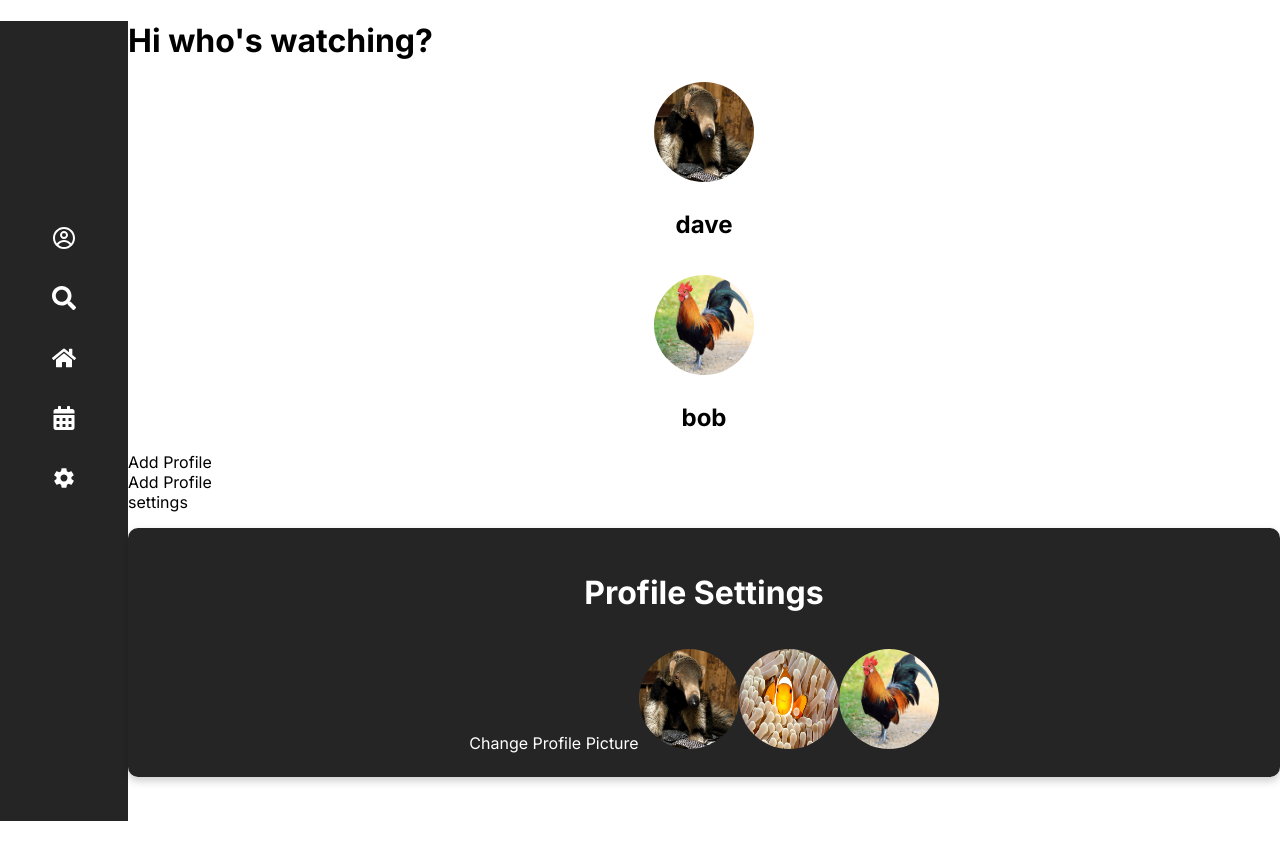
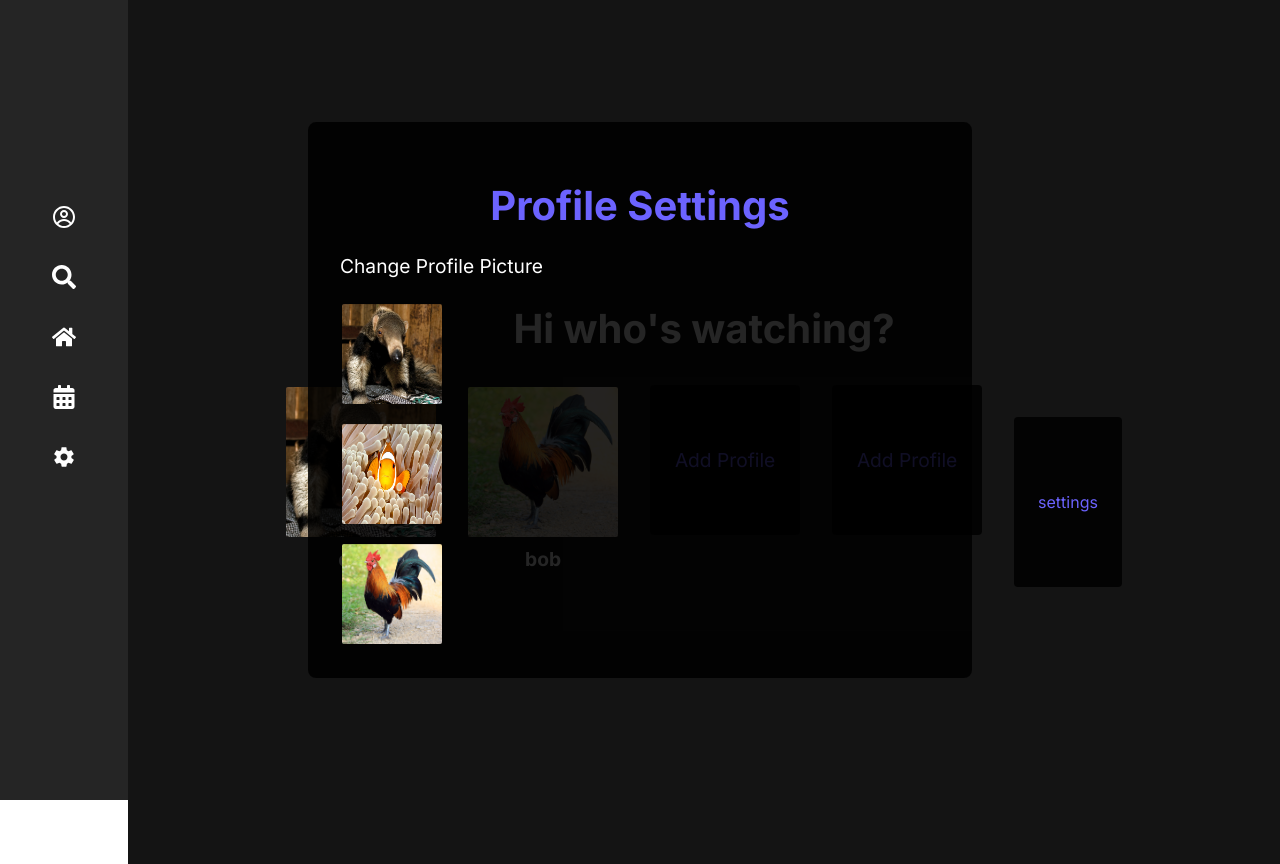
Before and after one commit to SethMcN/Netflix-Clone, a React (Vite) app: page /profiles in a window 1280 px wide. Both pictures are taken after a click on the element "settings". Before the commit the page ends 821 px from the top, so only its background shows below. Built offline with nearby package versions, Linux system fonts and the light colour scheme; no server answers; a web font is replaced by a local one.

Commit message:
improved css on profile page

```diff
--- a/src/pages/ProfileScreenStyle.css
+++ b/src/pages/ProfileScreenStyle.css
@@ -1,132 +1,156 @@
-.profile-container {
-    background-color: var(--secondary-color);
-    max-height: 100vh;
-    overflow-y: auto;
-    padding: 1rem;
+/* Profile Screen Container */
+.profiles-container {
+    display: flex;
+    flex-direction: column;
+    align-items: center;
+    justify-content: center;
+    min-height: 100vh;
+    background-color: var(--primary-color);
+    color: var(--text-color);
+    padding: 2rem;
 }
 
-.profile-container::-webkit-scrollbar {
-    width: 0;
-}
-
-.profile-container h1 {
-    color: var(--text-color);
+.profiles-container h1 {
     font-size: 2.5rem;
-    margin: 1rem 0;
-    padding: 0 1rem;
+    margin-bottom: 2rem;
     text-align: center;
 }
 
-.form-container {
+/* Profile Cards Layout */
+.profiles {
     display: flex;
+    flex-wrap: wrap;
     justify-content: center;
-    align-items: center;
-    margin-top: 10%;
-    height: 100%;
+    gap: 2rem;
+    max-width: 1200px;
 }
 
-.sign-up-form {
+/* Individual Profile Card */
+.profile-card {
     display: flex;
+    flex-direction: column;
+    align-items: center;
+    cursor: pointer;
+    transition: transform 0.3s ease;
+    width: 150px;
+}
+
+.profile-card:hover {
+    transform: scale(1.1);
+}
+
+.profile-card img {
+    width: 100%;
+    height: 150px;
+    border-radius: 4px;
+    object-fit: cover;
+    border: 2px solid transparent;
+}
+
+.profile-card:hover img {
+    border-color: var(--text-color);
+}
+
+.profile-card h2 {
+    margin-top: 0.5rem;
+    font-size: 1.2rem;
+    text-align: center;
+}
+
+/* Add Profile Button */
+.profiles div:nth-last-child(2),
+.profiles div:nth-last-child(3) {
+    display: flex;
+    align-items: center;
     justify-content: center;
+    width: 150px;
+    height: 150px;
+    background-color: var(--secondary-color);
+    border-radius: 4px;
+    color: var(--active-color);
+    font-size: 1.2rem;
+    cursor: pointer;
+    transition: background-color 0.3s ease;
+}
+
+.profiles div:nth-last-child(2):hover,
+.profiles div:nth-last-child(3):hover {
+    background-color: rgba(108, 99, 255, 0.2);
+}
+
+/* Settings Button */
+.profiles div:last-child {
+    display: flex;
     align-items: center;
+    justify-content: center;
+    background-color: var(--secondary-color);
+    padding: 0.75rem 1.5rem;
+    border-radius: 4px;
+    color: var(--active-color);
+    cursor: pointer;
+    margin-top: 2rem;
+    transition: background-color 0.3s ease;
+}
+
+.profiles div:last-child:hover {
+    background-color: rgba(108, 99, 255, 0.2);
+}
+
+/* Profile Settings Page */
+.profile-settings-container {
+    position: fixed;
+    top: 50%;
+    left: 50%;
+    transform: translate(-50%, -50%);
+    background-color: var(--secondary-color);
+    padding: 2rem;
+    border-radius: 8px;
+    z-index: 100;
+    width: 80%;
+    max-width: 600px;
+}
+
+.profile-settings-container h1 {
+    color: var(--active-color);
+    margin-bottom: 1.5rem;
+}
+
+.profile-settings-container span {
+    display: flex;
     flex-direction: column;
     gap: 1rem;
 }
 
-.sign-up-form ul {
-    list-style: none;
-    padding: 0;
-}
-
-.sign-up-form p {
-    color: var(--text-color);
-    font-size: 1rem;
-}
-
-.form-container input {
-    width: 80%;
-    padding: 0.5rem;
-    margin: 0.5rem 0;
-    border: 1px solid var(--active-color);
-    border-radius: 20px;
-    font-size: 1rem;
-    outline: none;
-    transition: border-color 0.3s ease;
-}
-
-.form-container input:focus {
-    border-color: var(--text-color);
-}
-
-#sign-up-button {
-    background-color: var(--active-color);
-    color: var(--text-color);
-    padding: 0.5rem 1rem;
-    border: none;
-    border-radius: 20px;
-    margin-top: 1rem;
-    cursor: pointer;
-    font-size: 1rem;
-    transition: background-color 0.3s ease, color 0.3s ease;
-}
-
-#sign-up-button:hover {
-    background-color: var(--text-color);
-    color: var(--active-color);
-}
-
-/* Settings page */
-.profile-settings-container {
-    display: flex;
-    justify-content: center;
-    align-items: center;
-    margin-top: 1rem;
-    flex-direction: column;
-    gap: 1rem;
-    background-color: var(--secondary-color);
-    color: var(--text-color);
-    padding: 1.5rem;
-    border-radius: 10px;
-    box-shadow: 0 4px 8px rgba(0, 0, 0, 0.2);
+.profile-settings-container label {
+    font-size: 1.2rem;
+    margin-bottom: 0.5rem;
 }
 
 .profile-settings-container img {
     width: 100px;
     height: 100px;
-    border-radius: 50%;
+    border-radius: 4px;
     cursor: pointer;
-    transition: transform 0.3s ease, box-shadow 0.3s ease;
+    margin-right: 1rem;
+    border: 2px solid transparent;
+    transition: border-color 0.3s ease;
 }
 
 .profile-settings-container img:hover {
-    transform: scale(1.1);
-    box-shadow: 0 4px 8px rgba(0, 0, 0, 0.3);
+    border-color: var(--active-color);
 }
 
-/* Profile Card */
-.profile-card {
-    display: flex;
-    justify-content: center;
-    align-items: center;
-    margin-top: 1rem;
-    flex-direction: column;
-    gap: 0.5rem;
-    cursor: pointer;
-    transition: transform 0.3s ease, box-shadow 0.3s ease;
+/* Responsive adjustments */
+@media (max-width: 768px) {
+    .profiles {
+        gap: 1rem;
     }
 
-.profile-card:hover {
-    transform: scale(1.05);
-    box-shadow: 0 4px 8px rgba(0, 0, 0, 0.2);
+    .profile-card {
+        width: 120px;
     }
 
     .profile-card img {
-    width: 100px;
-    height: 100px;
-    border-radius: 50%;
-    transition: transform 0.3s ease;
+        height: 120px;
     }
-
-.profile-card img:hover {
-    transform: scale(1.1);
 }
```
Lines whose indentation alone changed are shown as unchanged.
